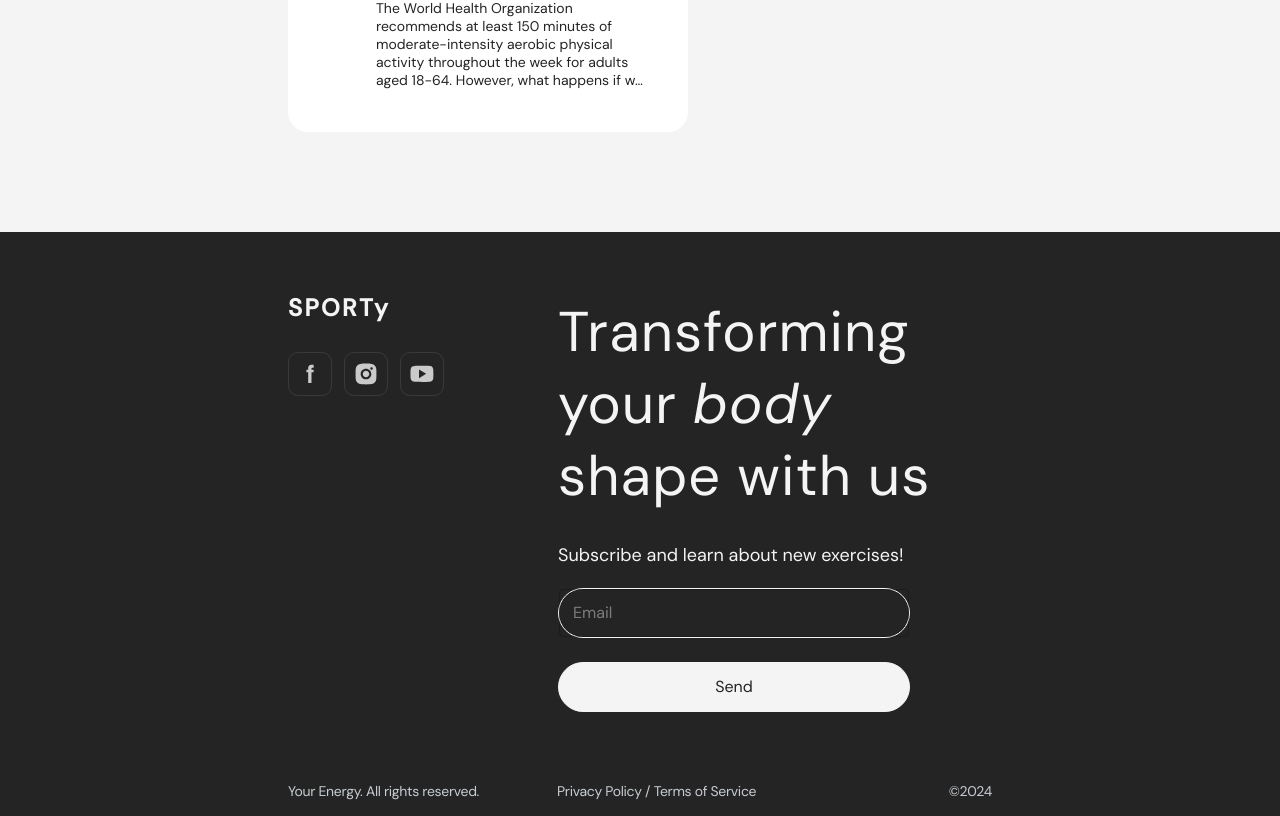
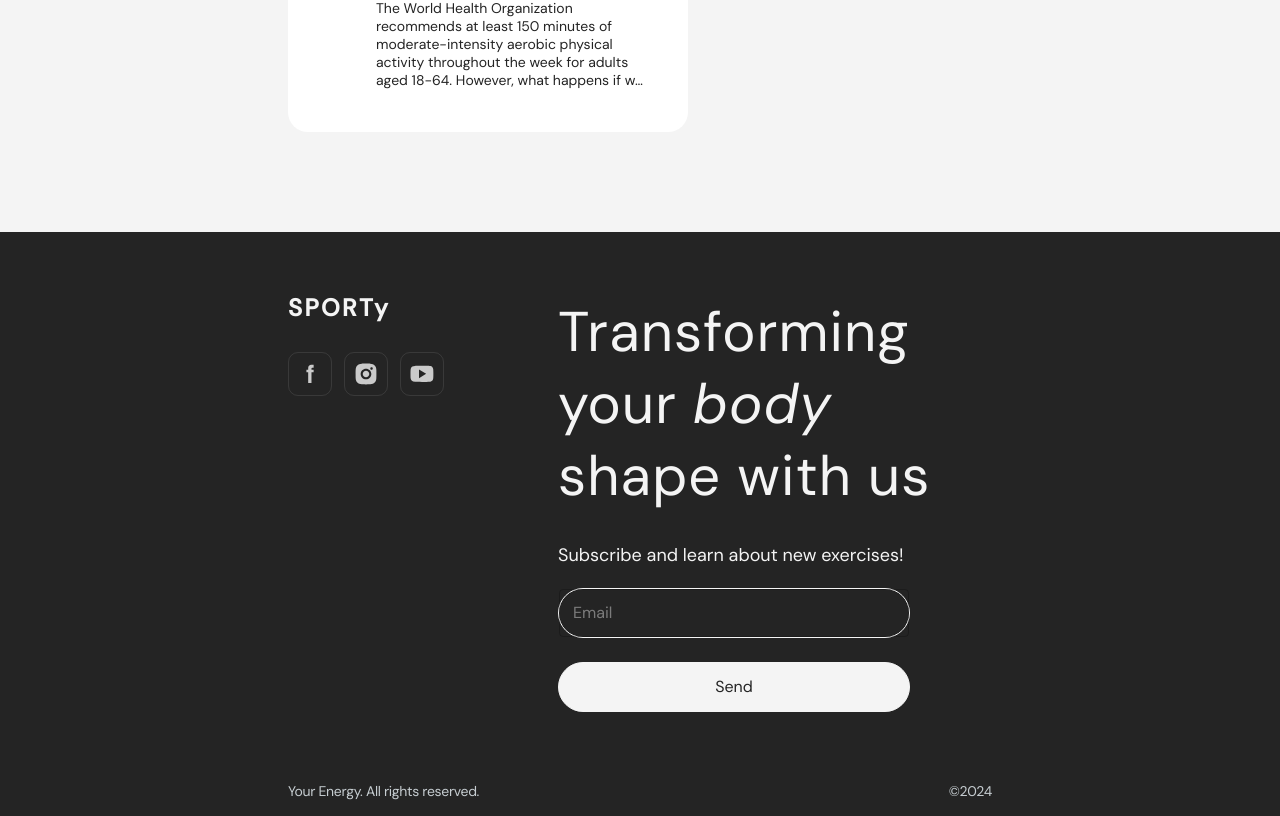
Before and after one commit to chertoha/sporty, a React (Create React App) app: page /sporty/muscles in a window 1280 px wide. Shown: the part 1708-2524 px from the top of the page. Built offline with nearby package versions, Linux system fonts and the light colour scheme; no server answers.

Commit message:
fix: policy

```diff
--- a/src/components/Footer/UnderFooter.tsx
+++ b/src/components/Footer/UnderFooter.tsx
@@ -4,13 +4,9 @@ import { Box, Typography } from "@mui/material";
 const UnderFooter = () => {
   return (
     <Box sx={styles.grid}>
-      <Typography sx={styles.rights}>
-        Your Energy. All rights reserved.
-      </Typography>
+      <Typography sx={styles.rights}>Your Energy. All rights reserved.</Typography>
 
-      <Typography sx={styles.policy}>
-        Privacy Policy / Terms of Service
-      </Typography>
+      <Typography sx={styles.policy}> </Typography>
 
       <Typography sx={styles.copy}>©2024</Typography>
     </Box>
```
Also changed, not shown: 1 other file (tests, documents, lock files or other folders).
